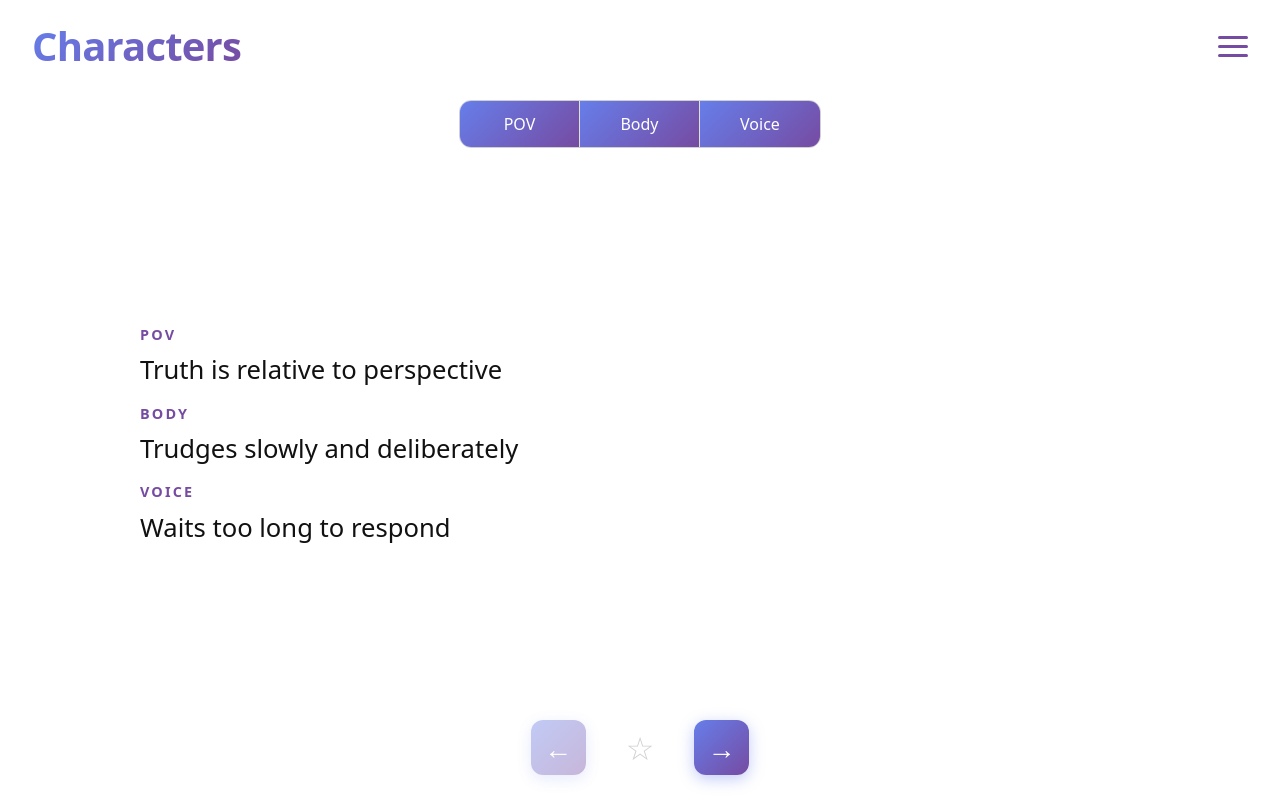
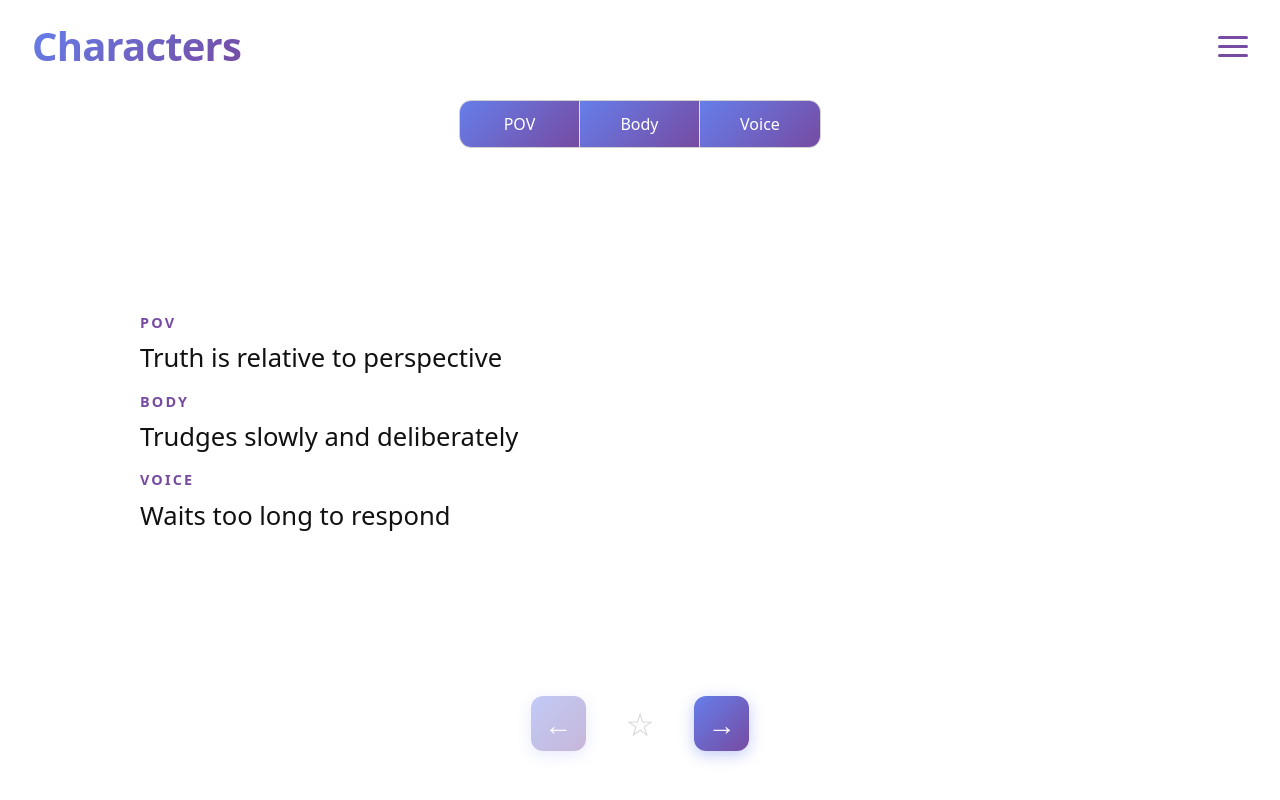
Before and after one commit to davidsteinberg/characters, a React (Vite) app: page / in a window 1280 px wide. Built offline with nearby package versions, Linux system fonts and the light colour scheme.

Commit message:
Margins instead of padding

```diff
--- a/src/App.css
+++ b/src/App.css
@@ -5,8 +5,6 @@
   flex-direction: column;
   align-items: center;
   justify-content: space-between;
-  padding-top: 1.5rem;
-  padding-bottom: 1.5rem;
   padding-left: 2rem;
   padding-right: 2rem;
   background: white;
@@ -23,6 +21,7 @@
   width: 100%;
   position: relative;
   flex-shrink: 0;
+  margin-top: 1.5rem;
 }
 
 h1 {
@@ -124,6 +123,7 @@ h1 {
   gap: 1.5rem;
   justify-content: center;
   flex-shrink: 0;
+  margin-bottom: 3rem;
 }
 
 .star-btn {
```
